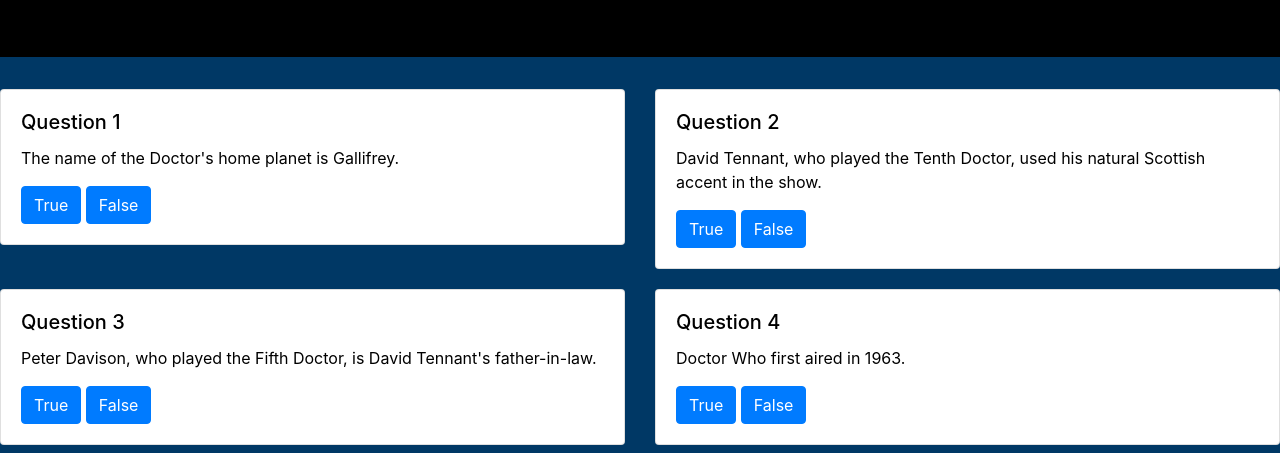
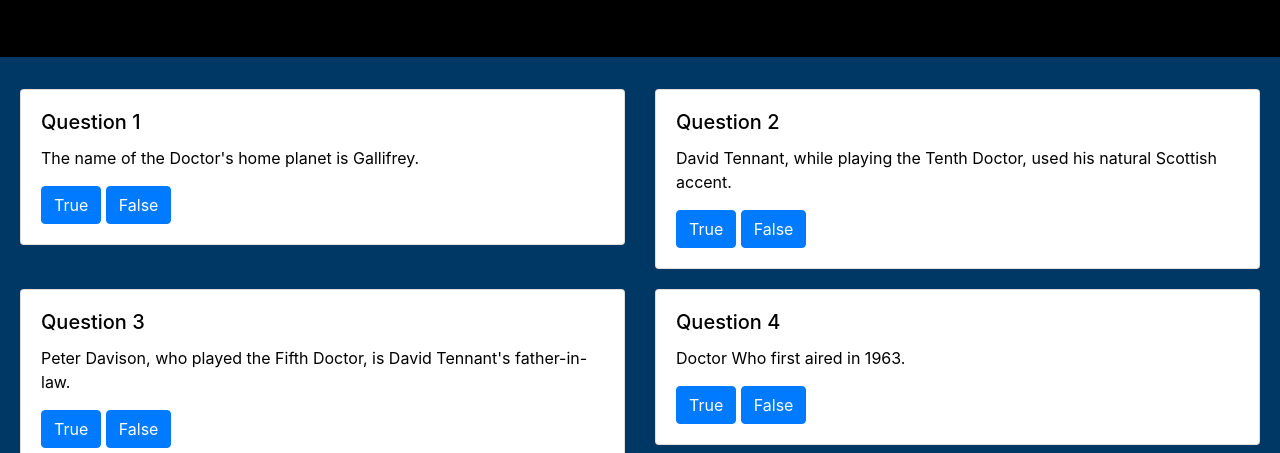
Before and after one commit to moonejon/trivia-game, a plain HTML site: page index.html in a window 1280 px wide. Both pictures are taken after a click on the button "Start". Shown: the part 347-800 px from the top of the page. Drawn offline with nearby package versions, Linux system fonts and the light colour scheme.

Commit message:
minor tweaks

```diff
--- a/assets/css/style.css
+++ b/assets/css/style.css
@@ -33,3 +33,8 @@
   margin-right: auto;
   margin-bottom: 20px;
 }
+
+#questionsList {
+  padding-left: 20px;
+  padding-right: 20px;
+}
--- a/index.html
+++ b/index.html
@@ -46,8 +46,8 @@
             <div class="card-body">
               <h5 class="card-title">Question 2</h5>
               <p class="card-text">
-                David Tennant, who played the Tenth Doctor, used his natural
-                Scottish accent in the show.
+                David Tennant, while playing the Tenth Doctor, used his natural
+                Scottish accent.
               </p>
               <a href="#" class="btn btn-primary" id="answer_2_true">True</a>
               <a href="#" class="btn btn-primary" id="answer_2_false">False</a>
@@ -98,8 +98,7 @@
             <div class="card-body">
               <h5 class="card-title">Question 6</h5>
               <p class="card-text">
-                The Doctor has a grand-daughter named Susan, who traveled with
-                him through time and space.
+                The Doctor has a grand-daughter named Susan.
               </p>
               <a href="#" class="btn btn-primary" id="answer_6_true">True</a>
               <a href="#" class="btn btn-primary" id="answer_6_false">False</a>
```
